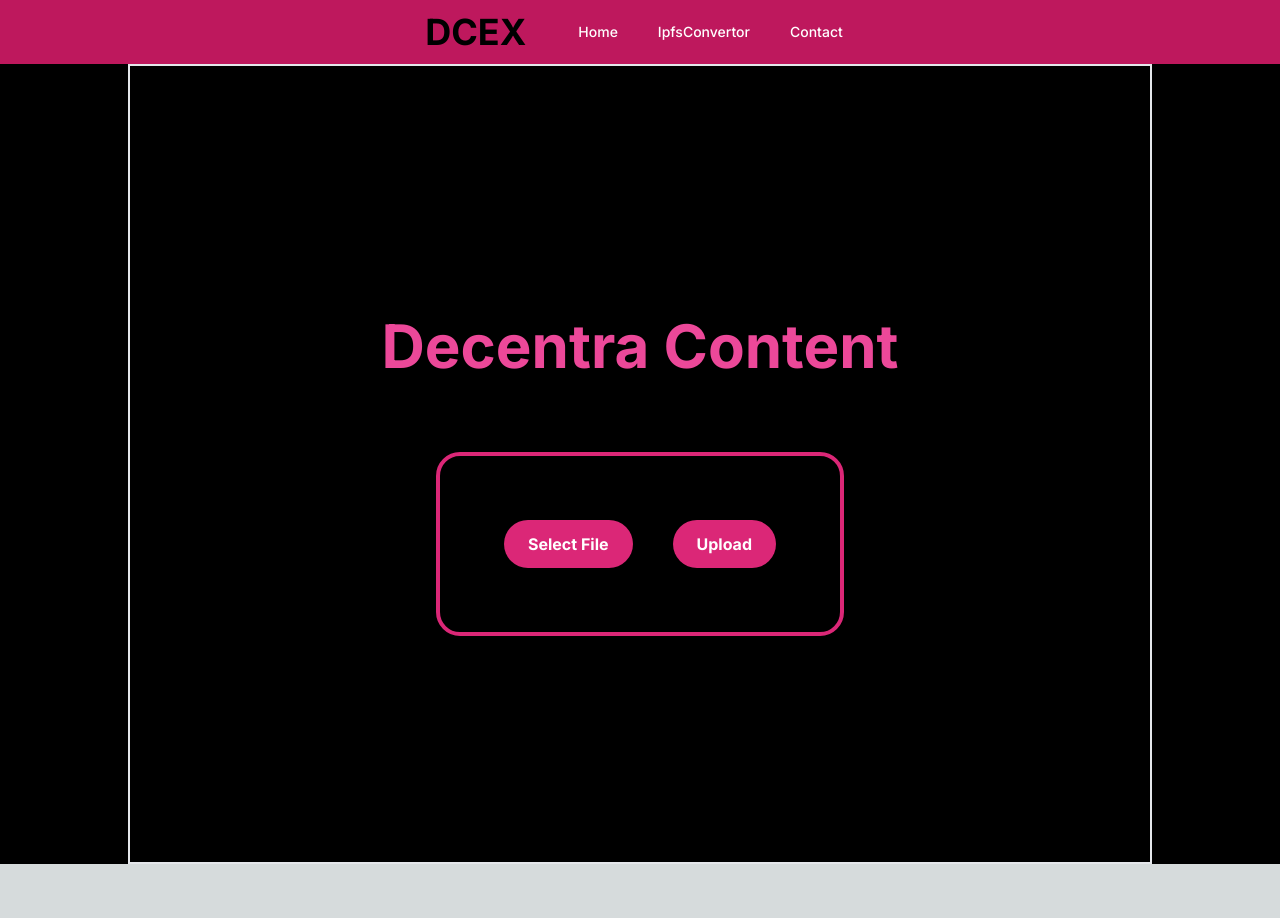
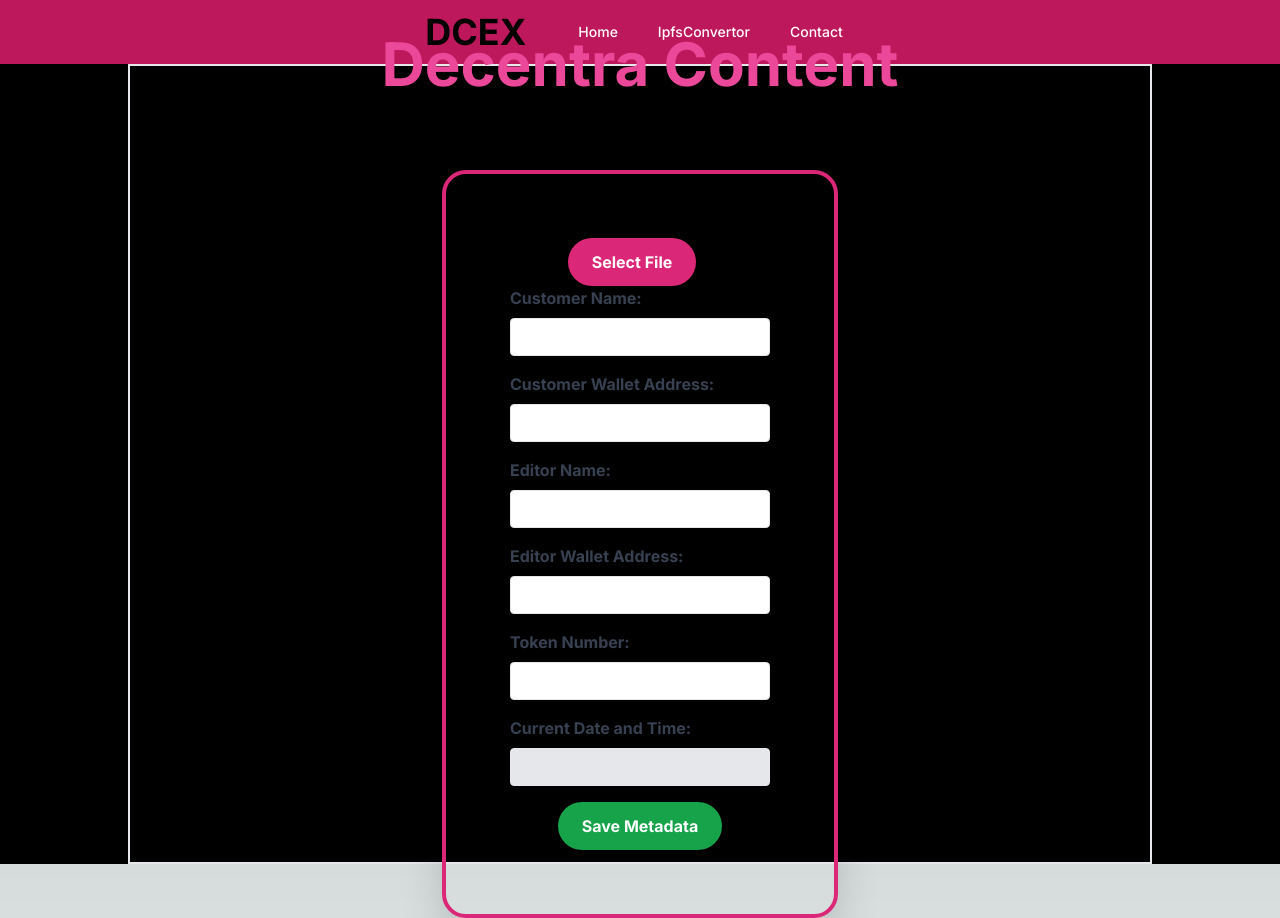
Before and after one commit to Saiweb3dev/DecentraContent, a Next.js app in the folder DecentraContent_NextJS/: page /IpfsConvertor in a window 1280 px wide. Before the commit the page ends 864 px from the top, so only its background shows below. Built offline with nearby package versions, Linux system fonts and the light colour scheme.

Commit message:
file & image to URI via API added

```diff
--- a/DecentraContent_NextJS/src/app/api/files/route.ts
+++ b/DecentraContent_NextJS/src/app/api/files/route.ts
@@ -1,33 +1,62 @@
 import { NextResponse, NextRequest } from "next/server";
 
 export const config = {
-  api: {
+ api: {
     bodyParser: false,
-  },
+ },
 };
 
 export async function POST(request: NextRequest) {
-  try {
+ try {
     const data = await request.formData();
     const file: File | null = data.get("file") as unknown as File;
-    data.append("file", file);
-    data.append("pinataMetadata", JSON.stringify({ name: "File to upload" }));
+    const metadata = data.get("metadata"); // Assuming metadata is sent as a string
+    const metadataString = metadata !== null ? String(metadata) : null;
+
+    // Step 1: Upload the file to Pinata to get the IPFS hash
+    const formData = new FormData();
+    formData.append("file", file);
+
     const res = await fetch("https://api.pinata.cloud/pinning/pinFileToIPFS", {
       method: "POST",
       headers: {
         Authorization: `Bearer ${process.env.PINATA_JWT}`,
       },
-      body: data,
+      body: formData,
     });
-    const { IpfsHash } = await res.json();
-    console.log(IpfsHash);
 
-    return NextResponse.json({ IpfsHash }, { status: 200 });
-  } catch (e) {
+    const { IpfsHash: fileIpfsHash } = await res.json();
+    console.log("File IPFS Hash:", fileIpfsHash);
+
+    // Step 2: Add the file's IPFS hash to the metadata as a URL
+    const parsedMetadata = metadataString ? JSON.parse(metadataString) : {};
+    parsedMetadata.url = `ipfs://${fileIpfsHash}`; // Assuming you want to add the URL in this format
+
+    // Step 3: Upload the updated metadata to Pinata to get the IPFS hash for the JSON
+    const metadataFormData = new FormData();
+    metadataFormData.append("file", new Blob([JSON.stringify(parsedMetadata)], { type: "application/json" }));
+
+    const metadataRes = await fetch("https://api.pinata.cloud/pinning/pinFileToIPFS", {
+      method: "POST",
+      headers: {
+        Authorization: `Bearer ${process.env.PINATA_JWT}`,
+      },
+      body: metadataFormData,
+    });
+
+    const { IpfsHash: metadataIpfsHash } = await metadataRes.json();
+    console.log("Metadata IPFS Hash:", metadataIpfsHash);
+
+    // Construct the gateway URL for the JSON metadata
+    const metadataGatewayUrl = `https://gateway.pinata.cloud/ipfs/${metadataIpfsHash}`;
+
+    // Return both the file IPFS hash and the metadata IPFS hash
+    return NextResponse.json({ fileIpfsHash, metadataIpfsHash, metadataGatewayUrl }, { status: 200 });
+ } catch (e) {
     console.log(e);
     return NextResponse.json(
       { error: "Internal Server Error" },
       { status: 500 }
     );
-  }
+ }
 }
--- a/DecentraContent_NextJS/src/app/components/IPFS/FileUploadAPI.tsx
+++ b/DecentraContent_NextJS/src/app/components/IPFS/FileUploadAPI.tsx
@@ -4,9 +4,10 @@ import { copyToClipboard } from "../../utils/copyToClipboard";
 
 interface FileUploadAPIProps {
   file: File | null;
+  metadata: any;
 }
 
-export const FileUploadAPI: React.FC<FileUploadAPIProps> = ({ file }) => {
+export const FileUploadAPI: React.FC<FileUploadAPIProps> = ({ file, metadata }) => {
   const [cid, setCid] = useState("");
   const [uploading, setUploading] = useState(false);
   const [uploadSuccess, setUploadSuccess] = useState(false);
@@ -17,14 +18,18 @@ export const FileUploadAPI: React.FC<FileUploadAPIProps> = ({ file }) => {
     try {
       setUploading(true);
       setUploadSuccess(false);
-      const data = new FormData();
-      data.set("file", file);
+      const formData = new FormData();
+      formData.append("file", file);
+      formData.append("metadata", JSON.stringify(metadata));
+      console.log("Data Sent to the API:", formData);
+
       const res = await fetch("/api/files", {
         method: "POST",
-        body: data,
+        body: formData,
       });
       const resData = await res.json();
-      setCid(resData.IpfsHash);
+      console.log("Response data:", resData);
+      setCid(resData.metadataIpfsHash);
       setUploadSuccess(true);
       setUploading(false);
     } catch (e) {
@@ -72,11 +77,6 @@ export const FileUploadAPI: React.FC<FileUploadAPIProps> = ({ file }) => {
       {cid && (
         <div className="flex flex-col space-y-6 justify-center items-center">
           <h1 className="text-2xl font-bold text-black">Uploaded File:</h1>
-          <img
-            src={`${process.env.NEXT_PUBLIC_GATEWAY_URL}/ipfs/${cid}`}
-            alt="Image from IPFS"
-            className="max-w-full h-auto rounded-2xl shadow-lg"
-          />
           <div className="flex items-center">
             <input
               type="text"
--- a/DecentraContent_NextJS/src/app/components/IPFS/FileUploader.tsx
+++ b/DecentraContent_NextJS/src/app/components/IPFS/FileUploader.tsx
@@ -1,22 +1,49 @@
 "use client";
 import { useState, useRef } from "react";
+import { format } from "date-fns";
 
 interface FileUploaderProps {
-  onFileChange: (file: File | null) => void;
+  onSubmit: (file: File | null, metadata: any) => void;
 }
 
-export const FileUploader: React.FC<FileUploaderProps> = ({ onFileChange }) => {
+export const FileUploader: React.FC<FileUploaderProps> = ({ onSubmit }) => {
   const [file, setFile] = useState<File | null>(null);
+  const [metadata, setMetadata] = useState({
+    customerName: "",
+    customerWalletAddress: "",
+    editorName: "",
+    editorWalletAddress: "",
+    tokenNumber: "",
+    currentDateTime: "",
+    fileUrl: "",
+  });
   const inputFile = useRef<HTMLInputElement>(null);
 
   const handleChange = (e: React.ChangeEvent<HTMLInputElement>) => {
     const selectedFile = e.target.files?.[0] || null;
     setFile(selectedFile);
-    onFileChange(selectedFile);
+    if (selectedFile) {
+      setMetadata((prevMetadata) => ({
+        ...prevMetadata,
+        fileUrl: URL.createObjectURL(selectedFile),
+        currentDateTime: format(new Date(), "yyyy-MM-dd HH:mm:ss"),
+      }));
+    }
   };
 
+  const handleMetadataChange = (e: React.ChangeEvent<HTMLInputElement>) => {
+    const { name, value } = e.target;
+    setMetadata((prevMetadata) => ({ ...prevMetadata, [name]: value }));
+  };
+
+  const handleSubmit = (e: React.FormEvent) => {
+    e.preventDefault();
+    onSubmit(file, metadata);
+  };
+
+
   return (
-    <div className="flex flex-col items-center justify-center ">
+    <div className="flex flex-col items-center justify-center">
       <div className="flex flex-col items-center justify-center">
         <button
           className="bg-pink-600 hover:bg-pink-700 text-white font-bold py-3 px-6 rounded-full cursor-pointer transition duration-300 ease-in-out transform hover:-translate-y-1 hover:scale-110 mr-4"
@@ -38,12 +65,117 @@ export const FileUploader: React.FC<FileUploaderProps> = ({ onFileChange }) => {
             File Preview:
           </p>
           <img
-            src={URL.createObjectURL(file)}
+            src={metadata.fileUrl}
             alt="File Preview"
             className="max-w-full h-auto rounded-2xl shadow-lg"
           />
         </div>
       )}
+      <form onSubmit={handleSubmit} className="flex flex-col items-center">
+        <div className="mb-4">
+          <label
+            htmlFor="customerName"
+            className="block text-gray-700 font-bold mb-2"
+          >
+            Customer Name:
+          </label>
+          <input
+            type="text"
+            id="customerName"
+            name="customerName"
+            value={metadata.customerName}
+            onChange={handleMetadataChange}
+            className="shadow appearance-none border rounded w-full py-2 px-3 text-gray-700 leading-tight focus:outline-none focus:shadow-outline"
+          />
+        </div>
+        <div className="mb-4">
+          <label
+            htmlFor="customerWalletAddress"
+            className="block text-gray-700 font-bold mb-2"
+          >
+            Customer Wallet Address:
+          </label>
+          <input
+            type="text"
+            id="customerWalletAddress"
+            name="customerWalletAddress"
+            value={metadata.customerWalletAddress}
+            onChange={handleMetadataChange}
+            className="shadow appearance-none border rounded w-full py-2 px-3 text-gray-700 leading-tight focus:outline-none focus:shadow-outline"
+          />
+        </div>
+        <div className="mb-4">
+          <label
+            htmlFor="editorName"
+            className="block text-gray-700 font-bold mb-2"
+          >
+            Editor Name:
+          </label>
+          <input
+            type="text"
+            id="editorName"
+            name="editorName"
+            value={metadata.editorName}
+            onChange={handleMetadataChange}
+            className="shadow appearance-none border rounded w-full py-2 px-3 text-gray-700 leading-tight focus:outline-none focus:shadow-outline"
+          />
+        </div>
+        <div className="mb-4">
+          <label
+            htmlFor="editorWalletAddress"
+            className="block text-gray-700 font-bold mb-2"
+          >
+            Editor Wallet Address:
+          </label>
+          <input
+            type="text"
+            id="editorWalletAddress"
+            name="editorWalletAddress"
+            value={metadata.editorWalletAddress}
+            onChange={handleMetadataChange}
+            className="shadow appearance-none border rounded w-full py-2 px-3 text-gray-700 leading-tight focus:outline-none focus:shadow-outline"
+          />
+        </div>
+        <div className="mb-4">
+          <label
+            htmlFor="tokenNumber"
+            className="block text-gray-700 font-bold mb-2"
+          >
+            Token Number:
+          </label>
+          <input
+            type="text"
+            id="tokenNumber"
+            name="tokenNumber"
+            value={metadata.tokenNumber}
+            onChange={handleMetadataChange}
+            className="shadow appearance-none border rounded w-full py-2 px-3 text-gray-700 leading-tight focus:outline-none focus:shadow-outline"
+          />
+        </div>
+        <div className="mb-4">
+          <label
+            htmlFor="currentDateTime"
+            className="block text-gray-700 font-bold mb-2"
+          >
+            Current Date and Time:
+          </label>
+          <input
+            type="text"
+            id="currentDateTime"
+            name="currentDateTime"
+            value={metadata.currentDateTime}
+            readOnly
+            className="shadow appearance-none border rounded w-full py-2 px-3 text-gray-700 leading-tight focus:outline-none focus:shadow-outline bg-gray-200"
+          />
+        </div>
+        <button
+          type="submit"
+          className="bg-green-600 hover:bg-green-700 text-white font-bold py-3 px-6 rounded-full cursor-pointer transition duration-300 ease-in-out transform hover:-translate-y-1 hover:scale-110"
+          disabled={!file}
+        >
+          Save Metadata
+        </button>
+      </form>
     </div>
   );
 };
--- a/DecentraContent_NextJS/src/app/components/IPFS/IpfsBase.tsx
+++ b/DecentraContent_NextJS/src/app/components/IPFS/IpfsBase.tsx
@@ -5,23 +5,24 @@ import { FileUploader } from "./FileUploader";
 
 export default function Home() {
   const [file, setFile] = useState<File | null>(null);
+  const [metadata, setMetadata] = useState<any>(null);
 
-  const handleFileChange = (selectedFile: File | null) => {
-    setFile(selectedFile);
+  const handleSubmit = (file: File | null, metadata: any) => {
+    setFile(file);
+    setMetadata(metadata);
   };
 
   return (
-    <main className="w-full bg-black ">
+    <main className="w-full bg-black">
       <div className="flex flex-col justify-center items-center mx-auto max-w-5xl h-screen border-2">
-      <div className="flex flex-col space-y-6 justify-center items-center p-6">
-        <h1 className="text-6xl font-bold text-pink-500">Decentra Content</h1>
-        <h3 className="text-xl font-semibold">Local Image to IPFS Convertor</h3>
-      </div>
-
-      <div className="flex flex-row space-x-6 justify-center items-center  border-4 border-pink-600 rounded-3xl shadow-2xl p-16">
-        <FileUploader onFileChange={handleFileChange} />
-        <FileUploadAPI file={file} />
-      </div>
+        <div className="flex flex-col space-y-6 justify-center items-center p-6">
+          <h1 className="text-6xl font-bold text-pink-500">Decentra Content</h1>
+          <h3 className="text-xl font-semibold">Local Image to IPFS Convertor</h3>
+        </div>
+        <div className="flex flex-row space-x-6 justify-center items-center border-4 border-pink-600 rounded-3xl shadow-2xl p-16">
+          <FileUploader onSubmit={handleSubmit} />
+          {metadata && file && <FileUploadAPI file={file} metadata={metadata} />}
+        </div>
       </div>
     </main>
   );
```
Also changed, not shown: DecentraContent_NextJS/package.json (+5 -4 lines), 1 other file (tests, documents, lock files or other folders).
